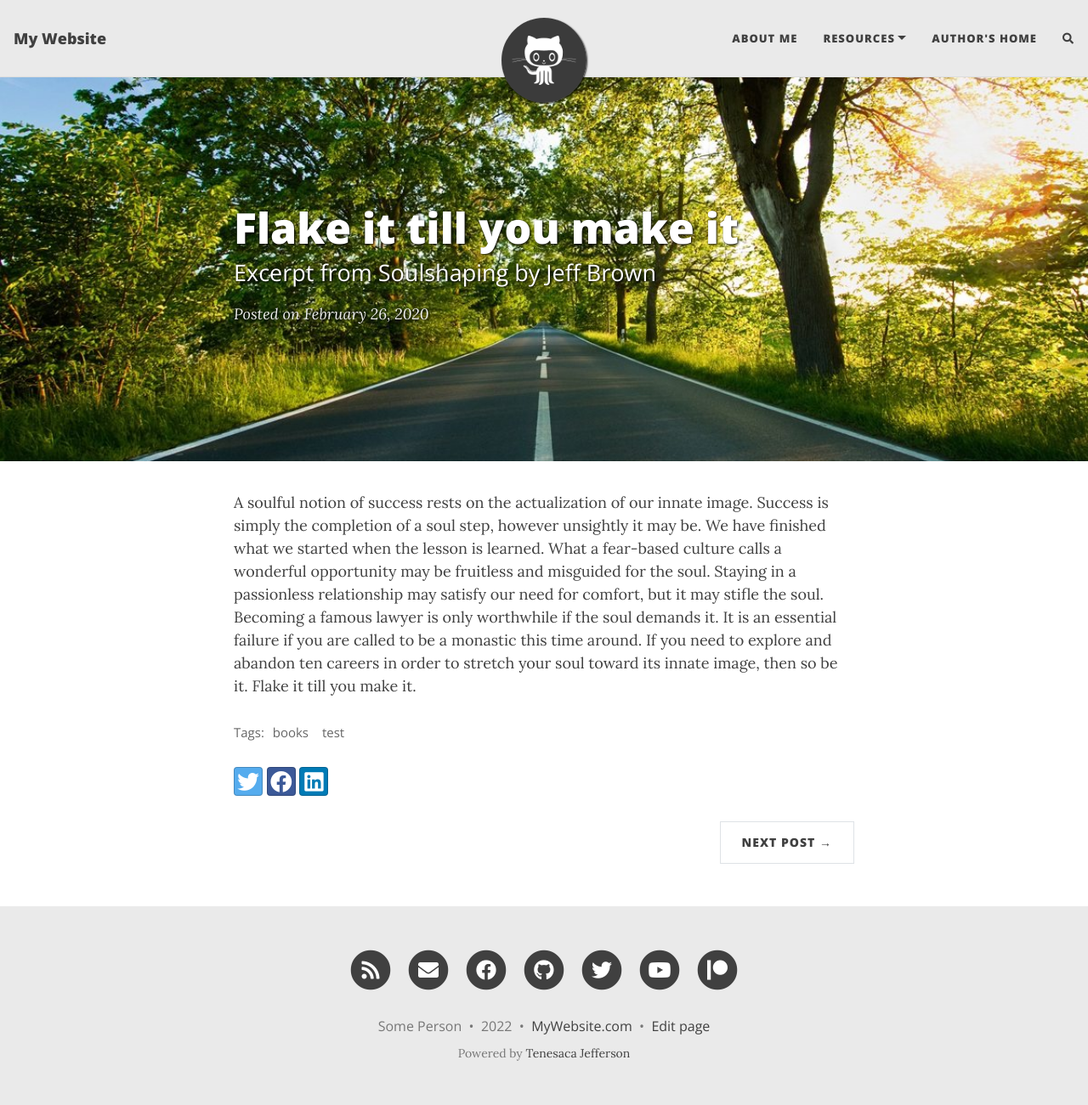
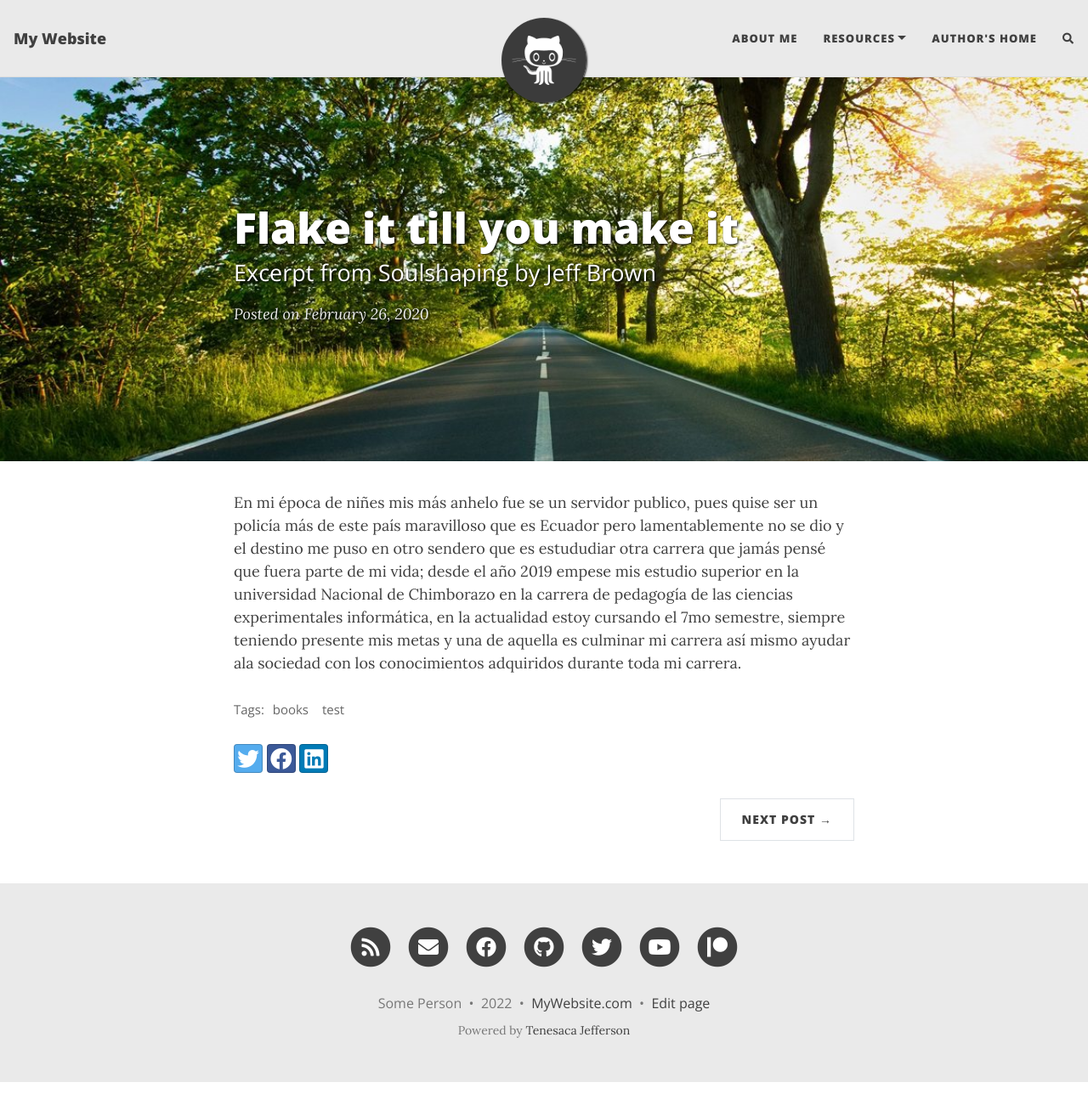
Before and after one commit to jeffersonett/jeffersonett.github.io, a Jekyll site: the page built from _posts/2020-02-26-flake-it-till-you-make-it.md, in a window 1280 px wide and 1301 px high. Shown: the whole window at 85% size. Built offline with Jekyll 4.4.1, drawn with Linux system fonts in a browser that asks for light colours; nearby versions of some CDN libraries; comment, search, counter and statistics services are not loaded.

Commit message:
Update 2020-02-26-flake-it-till-you-make-it.md

```diff
--- a/_posts/2020-02-26-flake-it-till-you-make-it.md
+++ b/_posts/2020-02-26-flake-it-till-you-make-it.md
@@ -9,4 +9,4 @@ tags: [books, test]
 ---
 
 
-A soulful notion of success rests on the actualization of our innate image. Success is simply the completion of a soul step, however unsightly it may be. We have finished what we started when the lesson is learned. What a fear-based culture calls a wonderful opportunity may be fruitless and misguided for the soul. Staying in a passionless relationship may satisfy our need for comfort, but it may stifle the soul. Becoming a famous lawyer is only worthwhile if the soul demands it. It is an essential failure if you are called to be a monastic this time around. If you need to explore and abandon ten careers in order to stretch your soul toward its innate image, then so be it. Flake it till you make it.
+En mi época de niñes mis más anhelo fue se un servidor publico, pues quise ser un policía más de este país maravilloso que es Ecuador pero lamentablemente no se dio y el destino me puso en otro sendero que es estududiar otra carrera que jamás pensé que fuera parte de mi vida; desde el año 2019 empese mis estudio superior en la universidad Nacional de Chimborazo en la carrera de pedagogía de las ciencias experimentales informática, en la actualidad estoy cursando el 7mo semestre, siempre teniendo presente mis metas y una de aquella es culminar mi carrera así mismo ayudar ala sociedad con los conocimientos adquiridos durante toda mi carrera.
```
